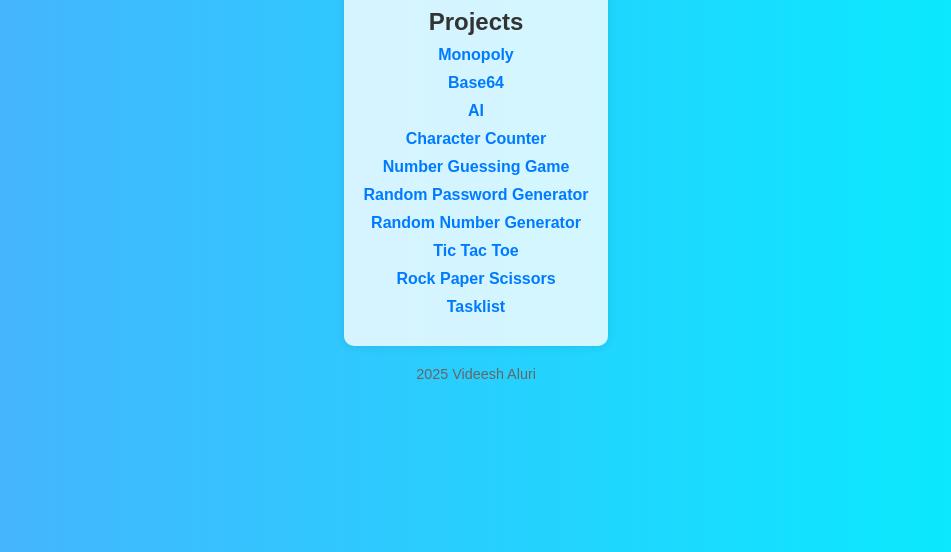
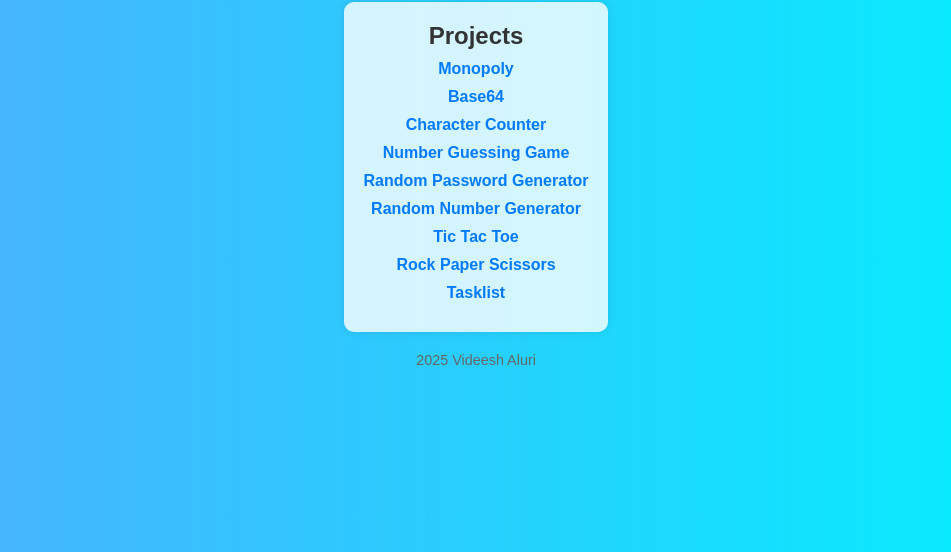
Before and after one commit to Videesh-Aluri/Random-Stuff, a plain HTML site: page index.html in a window 1280 px wide. Shown: the part 248-800 px from the top of the page, without its empty margins (164-1115 px from the left). Drawn offline with Linux system fonts and the light colour scheme.

Commit message:
Update index.html

```diff
--- a/index.html
+++ b/index.html
@@ -16,7 +16,6 @@
       <ul>
         <li><a href="Monopoly/index.html">Monopoly</a></li>
         <li><a href="Base64/index.html">Base64</a></li>
-        <li><a href="AI-js/index.html">AI</a></li>
         <li><a href="Character Counter/index.html">Character Counter</a></li>
         <li><a href="Number Guessing Game/index.html">Number Guessing Game</a></li>
         <li><a href="Random Password Generator/index.html">Random Password Generator</a></li>
```
